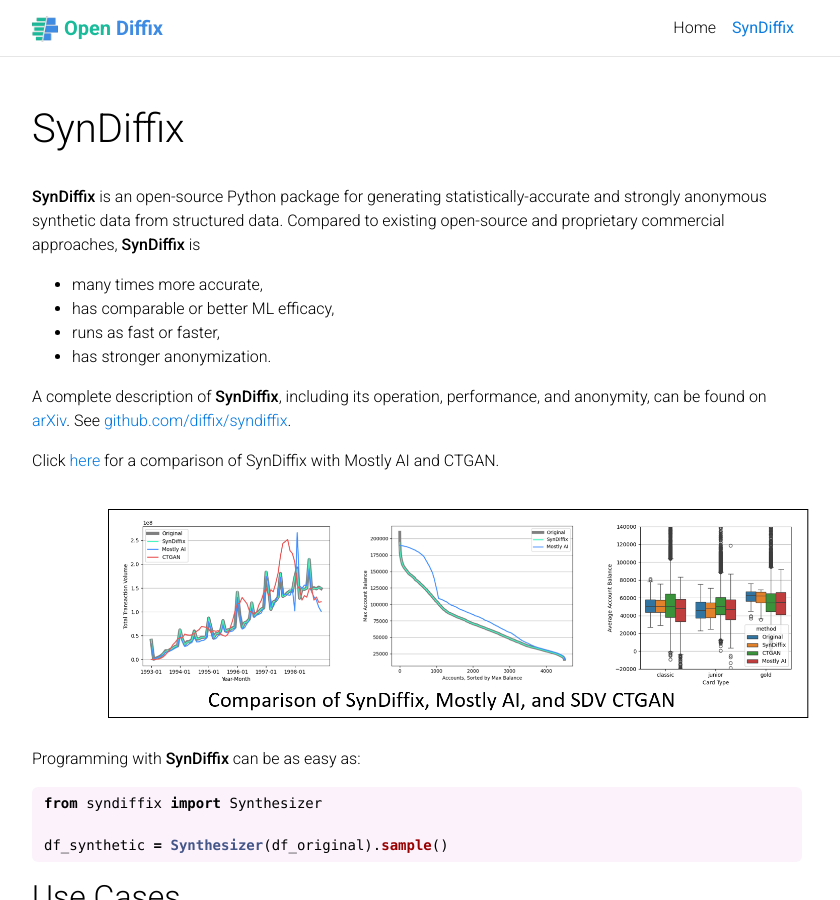
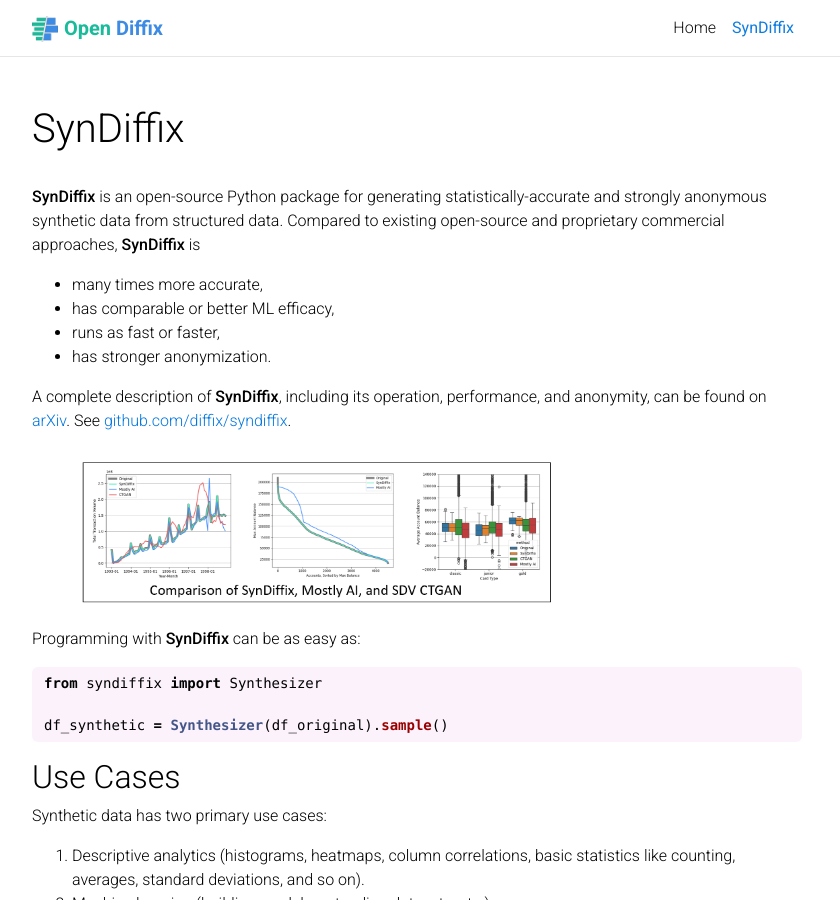
Before and after one commit to diffix/diffix.github.io, a Jekyll site: the page built from _pages/syndiffix.md, in a window 1280 px wide and 900 px high. Shown: the whole window, without its empty margins (223-1063 px from the left). Built offline with Jekyll 4.4.1, drawn with Linux system fonts in a browser that asks for light colours; comment, search, counter and statistics services are not loaded; a style sheet for code colours, icons or effects is not loaded.

Commit message:
added and tested image link

```diff
--- a/_pages/syndiffix.md
+++ b/_pages/syndiffix.md
@@ -14,9 +14,7 @@
 
 A complete description of **SynDiffix**, including its operation, performance, and anonymity, can be found on [arXiv](https://arxiv.org/abs/2311.09628). See [github.com/diffix/syndiffix](https://github.com/diffix/syndiffix).
 
-Click [here](/syndiffix-mostlyai-ctgan) for a comparison of SynDiffix with Mostly AI and CTGAN.
-
-<a href="/syndiffix-mostlyai-ctgan"> <img src="/assets/img/compare-link.png"> </a>
+{% include image.html href="/syndiffix-mostlyai-ctgan" src="/assets/img/compare-link.png" alt="SynDiffix usage style" max_width="800px" %}
 
 Programming with **SynDiffix** can be as easy as:
 
```
